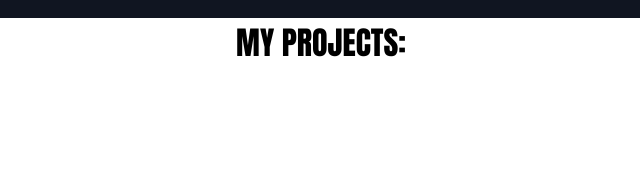
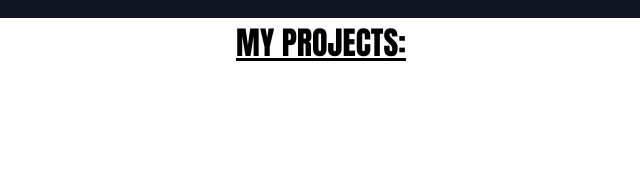
Before and after one commit to NeKroFR/NeKRoFR.github.io, a plain HTML site: page index.html in a window 1280 px wide. Shown: the part 859-1035 px from the top of the page, 319-959 px from the left. Drawn offline with Linux system fonts and the light colour scheme.

Commit message:
Update style.css

```diff
--- a/style.css
+++ b/style.css
@@ -34,3 +34,6 @@ img#logo{
 .wight_background{
     background-color: white;
 }
+#my_projects{
+    text-decoration: underline;
+}
```
